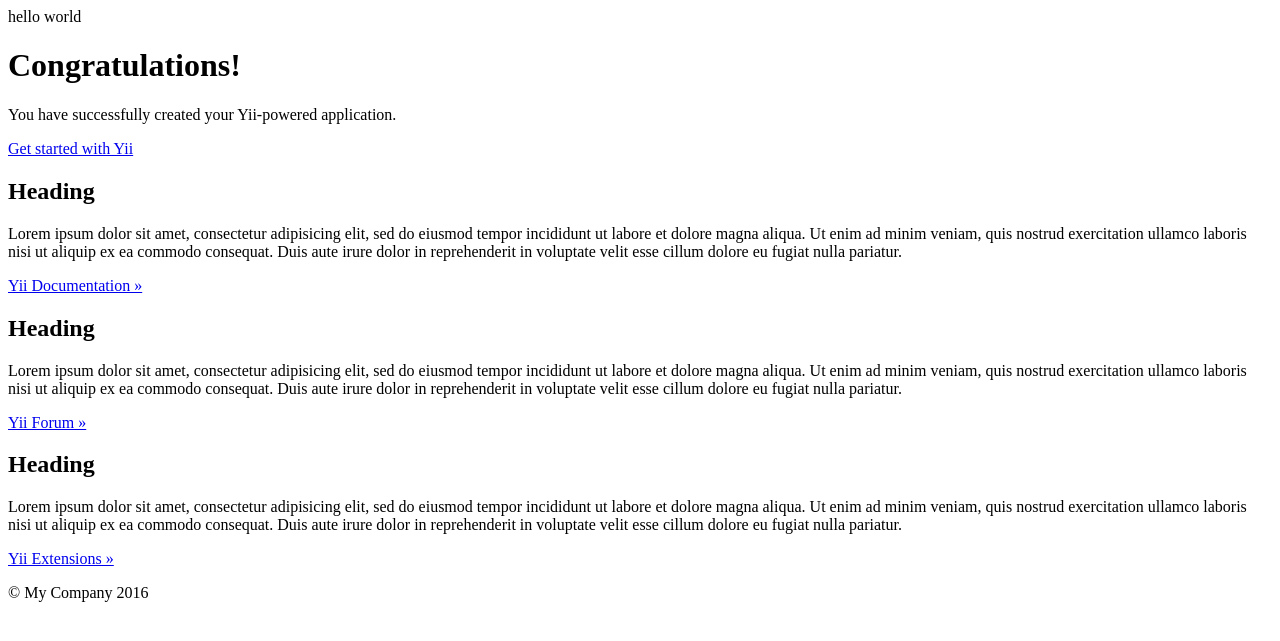
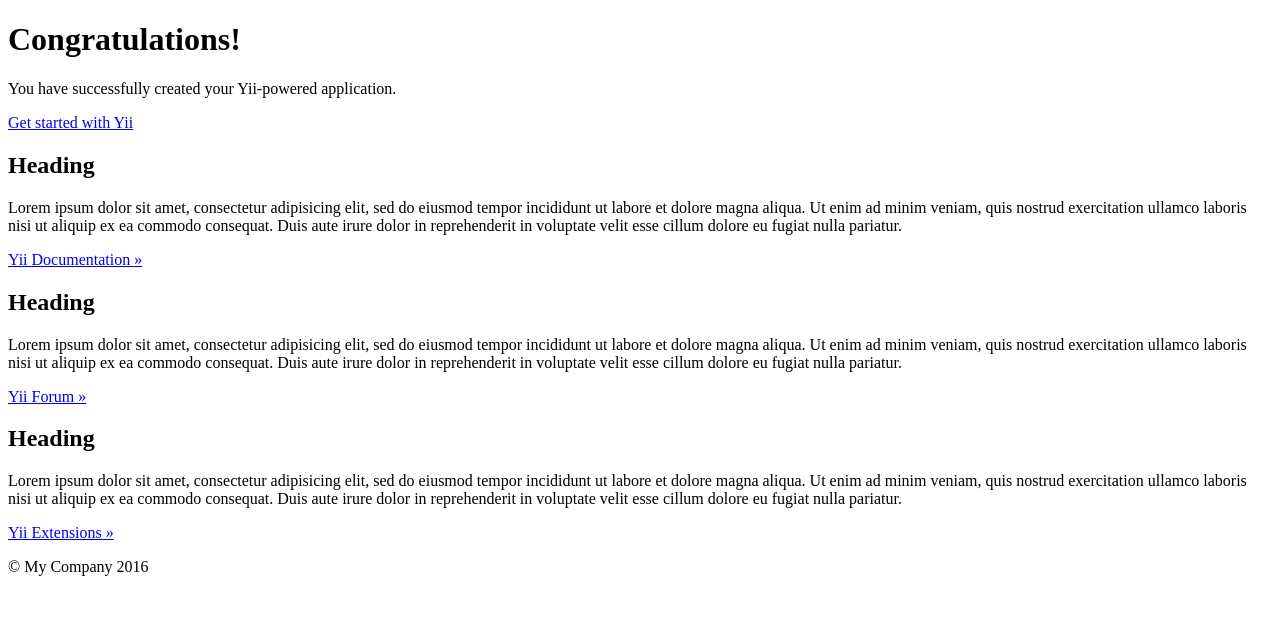
Before and after one commit to wangjiatong/advanced, a Yii app: template frontend/views/site/index.php in a window 1280 px wide. Shown: the top 641 px of the page. Run offline with PHP 8.4 and a stand-in for Yii, Linux system fonts and the light colour scheme; the template is opened without the code that fills it, so the values that code supplies are empty; some libraries are stand-ins or nearby versions.

Commit message:
Revert "Test#1"
This reverts commit c6e6a8a72604772609d120c76f0459795d295181.

```diff
--- a/frontend/views/site/index.php
+++ b/frontend/views/site/index.php
@@ -1,5 +1,5 @@
 <?php
-echo "hello world";
+
 /* @var $this yii\web\View */
 
 $this->title = 'My Yii Application';
```
